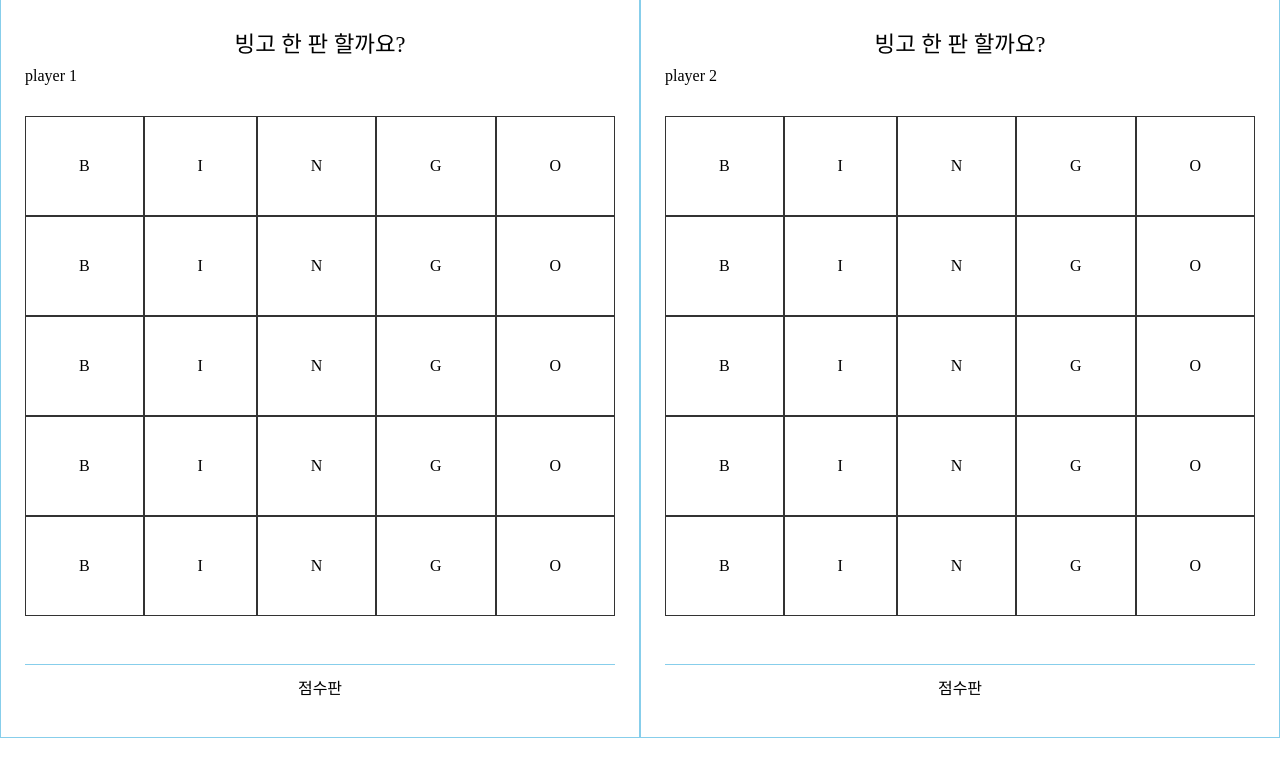
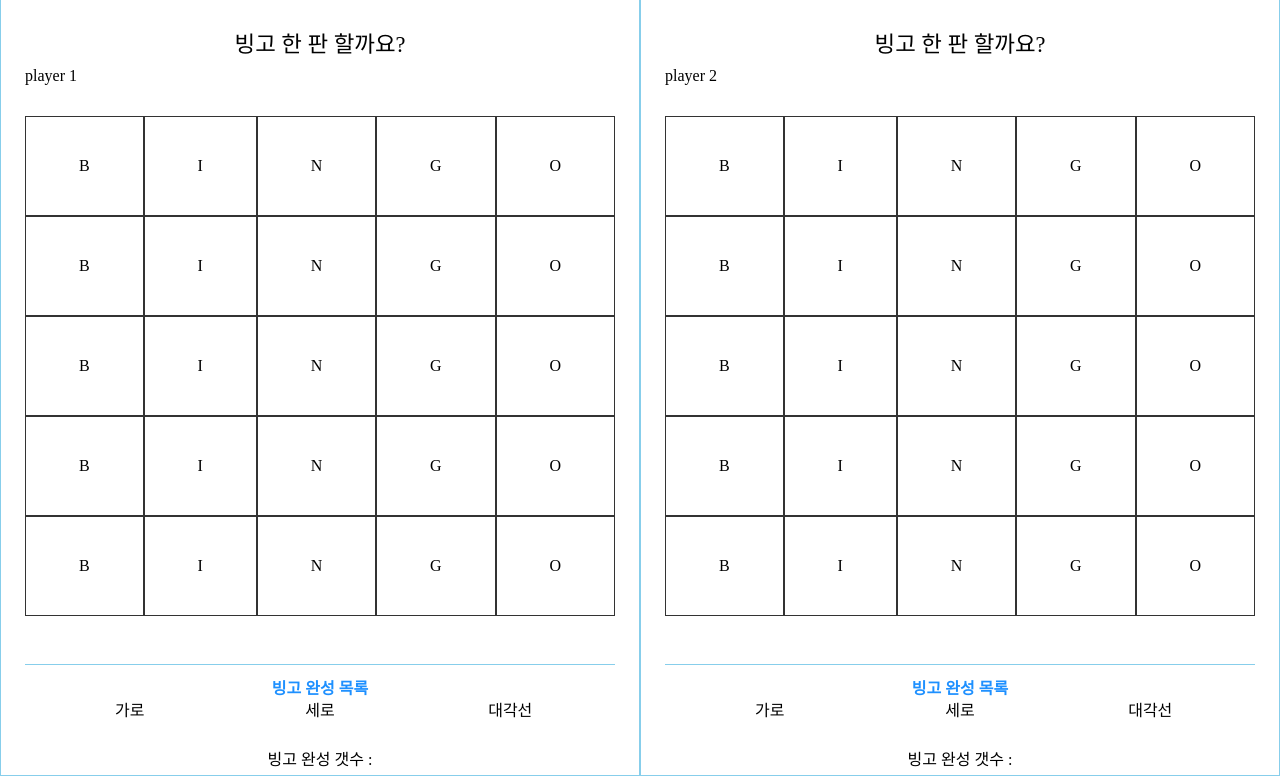
Before and after one commit to fed-gren/Bingo-Game, a React app: page / in a window 1280 px wide. Shown: the part 67-843 px from the top of the page. Before the commit the page ends 805 px from the top, so only its background shows below. Built offline with nearby package versions, Linux system fonts and the light colour scheme.

Commit message:
feat: scoreboard markup, style
- 빙고 완성 리스트 마크업, 스타일 작성

```diff
--- a/src/components/ScoreBoard.js
+++ b/src/components/ScoreBoard.js
@@ -1,6 +1,45 @@
 import React from "react";
+import { useSelector } from "react-redux";
 import "../styles/ScoreBoard.css";
 
-export default () => {
-  return <div className="score_board">점수판</div>;
+export default ({playerNumber}) => {
+  let rowBingoList, colBingoList, crossBingoList, totalScore;
+  if(playerNumber === 1) {
+    rowBingoList = useSelector(state => state.player.player1RowBingoList);
+    colBingoList = useSelector(state => state.player.player1ColBingoList);
+    crossBingoList = useSelector(state => state.player.player1CrossBingoList);
+    totalScore = useSelector(state => state.player.player1TotalScore);
+  } else if(playerNumber === 2) {
+    rowBingoList = useSelector(state => state.player.player2RowBingoList);
+    colBingoList = useSelector(state => state.player.player2ColBingoList);
+    crossBingoList = useSelector(state => state.player.player2CrossBingoList);
+    totalScore = useSelector(state => state.player.player2TotalScore);
+  }
+
+  return (
+    <div className="score_board">
+      <p>빙고 완성 목록</p>
+      <div className="bingo_list">
+        <div className="row_list">
+          <p className="">가로</p>
+          {rowBingoList && rowBingoList.map((bingoNum, index) => (
+            <div className="row_bingo" key={index}>{bingoNum}</div>
+          ))}
+        </div>
+        <div className="col_list">
+          <p className="">세로</p>
+          {colBingoList && colBingoList.map((bingoNum, index) => (
+            <div className="col_bingo" key={index}>{bingoNum}</div>
+          ))}
+        </div>
+        <div className="cross_list">
+          <p className="">대각선</p>
+          {crossBingoList && crossBingoList.map((bingoNum, index) => (
+            <div className="cross_bingo" key={index}>{bingoNum}</div>
+          ))}
+        </div>
+      </div>
+      <div className="total_score">빙고 완성 갯수 : {totalScore}</div>
+    </div>
+  );
 };
--- a/src/styles/ScoreBoard.css
+++ b/src/styles/ScoreBoard.css
@@ -5,3 +5,27 @@
   margin-top: 1rem;
   text-align: center;
 }
+
+.score_board > p {
+  color: dodgerblue;
+  font-weight: bold;
+  margin-bottom: .4rem;
+}
+
+.bingo_list {
+  display: flex;
+  height: 90%;
+}
+.row_list,
+.col_list,
+.cross_list {
+  flex: 1;
+  display: flex;
+  flex-direction: column;
+}
+
+.row_bingo,
+.col_bingo,
+.cross_bingo {
+  margin: .5rem 0;
+}
```
